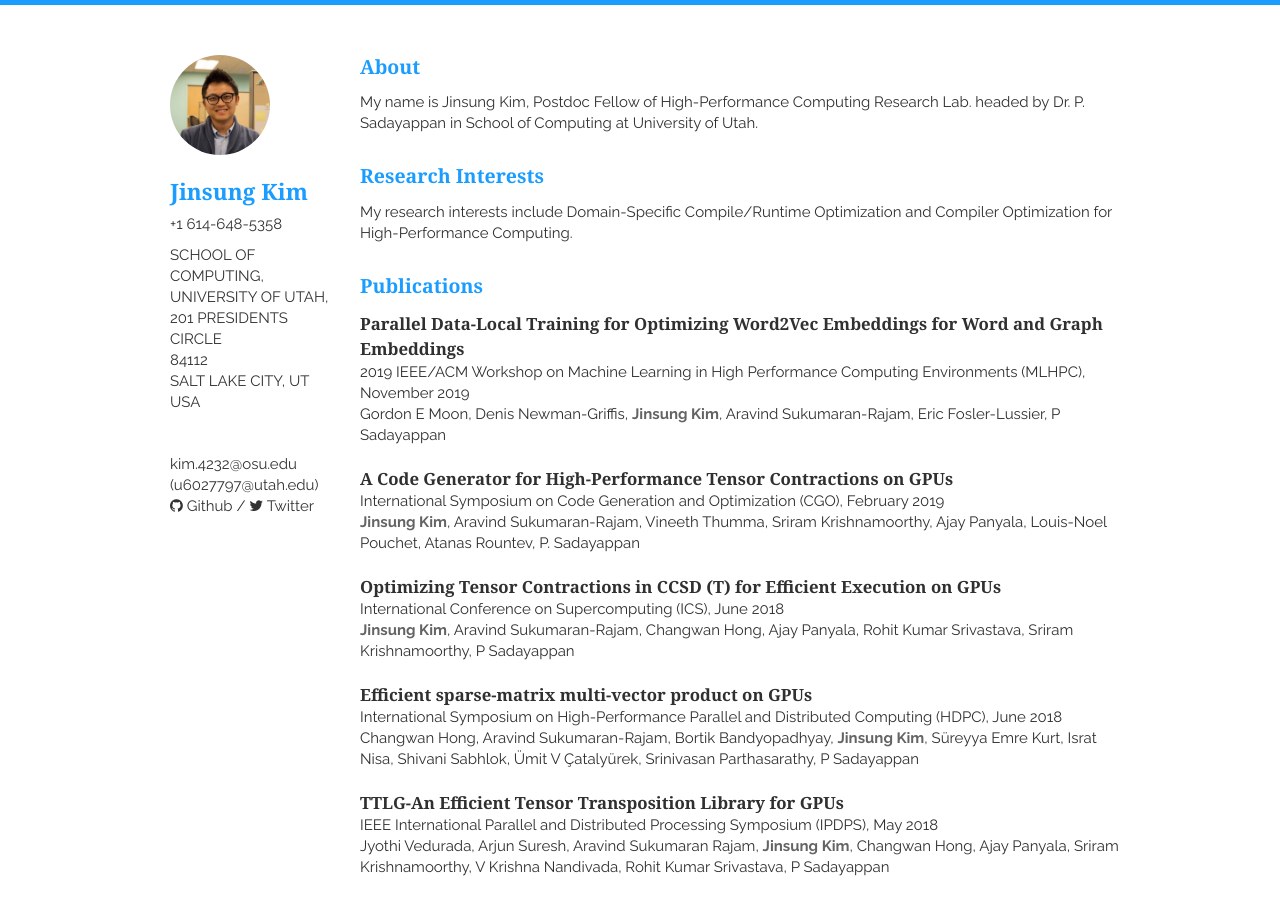
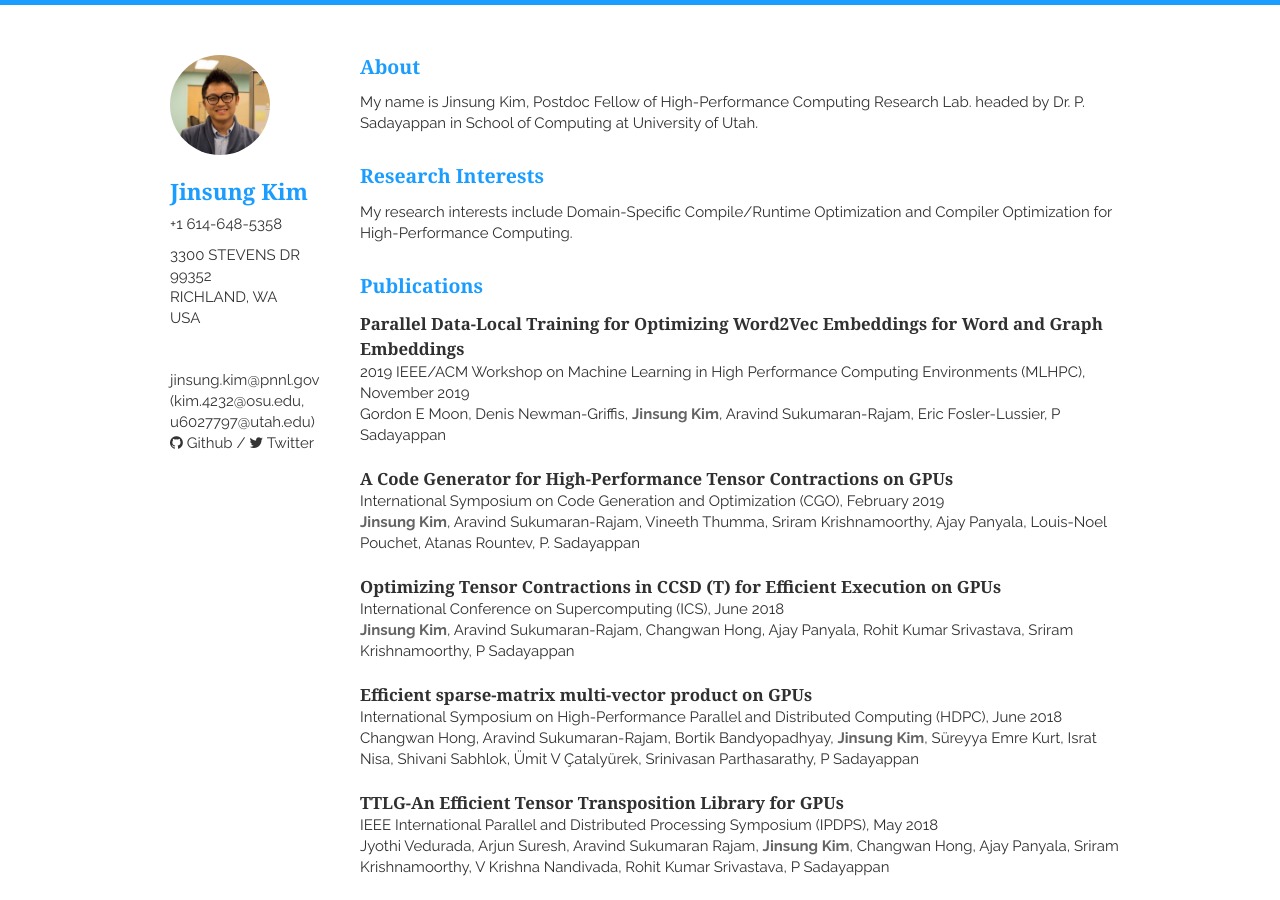
Before and after one commit to kimjsung/kimjsung.github.io, a Jekyll site: the page built from index.html, in a window 1280 px wide and 900 px high. Built offline with Jekyll 4.4.1, drawn with Linux system fonts in a browser that asks for light colours; nearby versions of some CDN libraries; the list of posts is cut into pages by our own code.

Commit message:
Update _config.yml

```diff
--- a/_config.yml
+++ b/_config.yml
@@ -16,8 +16,8 @@ author: Fábio Madeira
 baseurl: /
 title: Jinsung Kim
 name: Jinsung Kim
-email: kim.4232@osu.edu (u6027797@utah.edu)
-email_full: mailto:kim.4232@osu.edu (u6027797@utah.edu)
+email: jinsung.kim@pnnl.gov (kim.4232@osu.edu, u6027797@utah.edu)
+email_full: mailto:jinsung.kim@pnnl.gov (kim.4232@osu.edu, u6027797@utah.edu)
 #website: github.io/sustain
 #website_full: https://jekyller.github.io/sustain
 #github: trending
@@ -26,9 +26,9 @@ tel: +1 614-648-5358
 #tel_full: tel:+440000000000
 #google_maps: 'https://www.google.co.uk/maps/place/44+Perth+St,+Edinburgh,+Edinburgh+City+EH3+5BL'
 address:
-  street: SCHOOL OF COMPUTING, UNIVERSITY OF UTAH, 201 PRESIDENTS CIRCLE
-  postcode: 84112
-  city: SALT LAKE CITY, UT
+  street: 3300 STEVENS DR
+  postcode: 99352
+  city: RICHLAND, WA
   country: USA
 #google_analytics: UA-69300817-1
 
```
